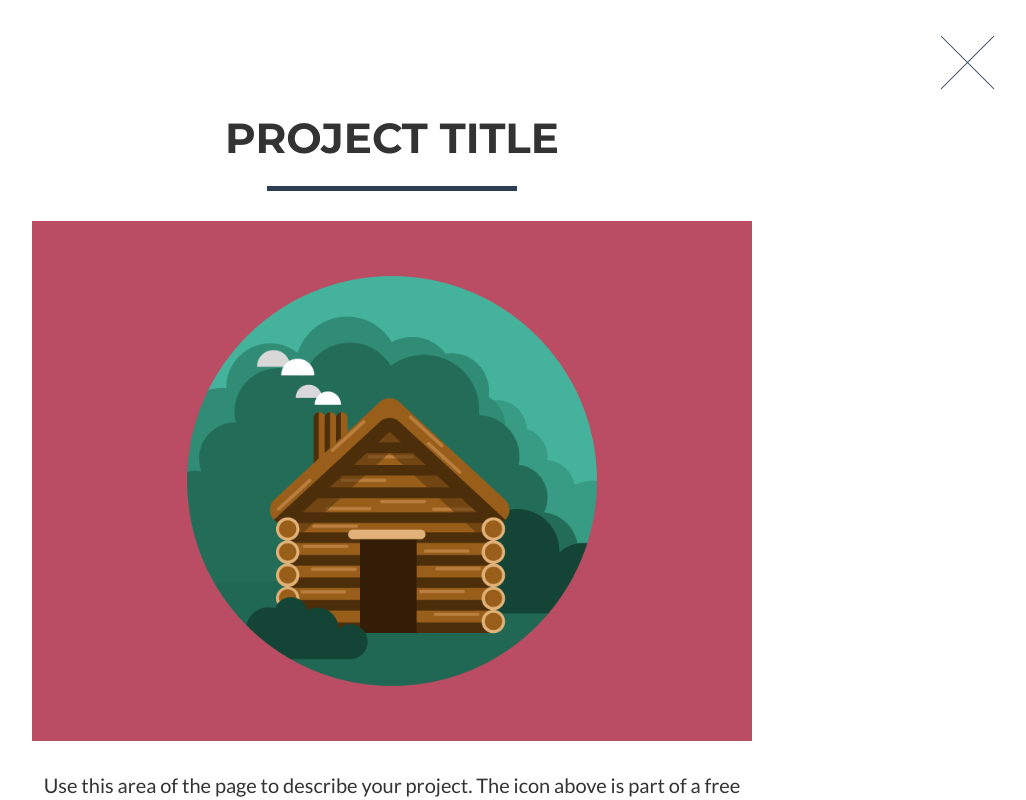
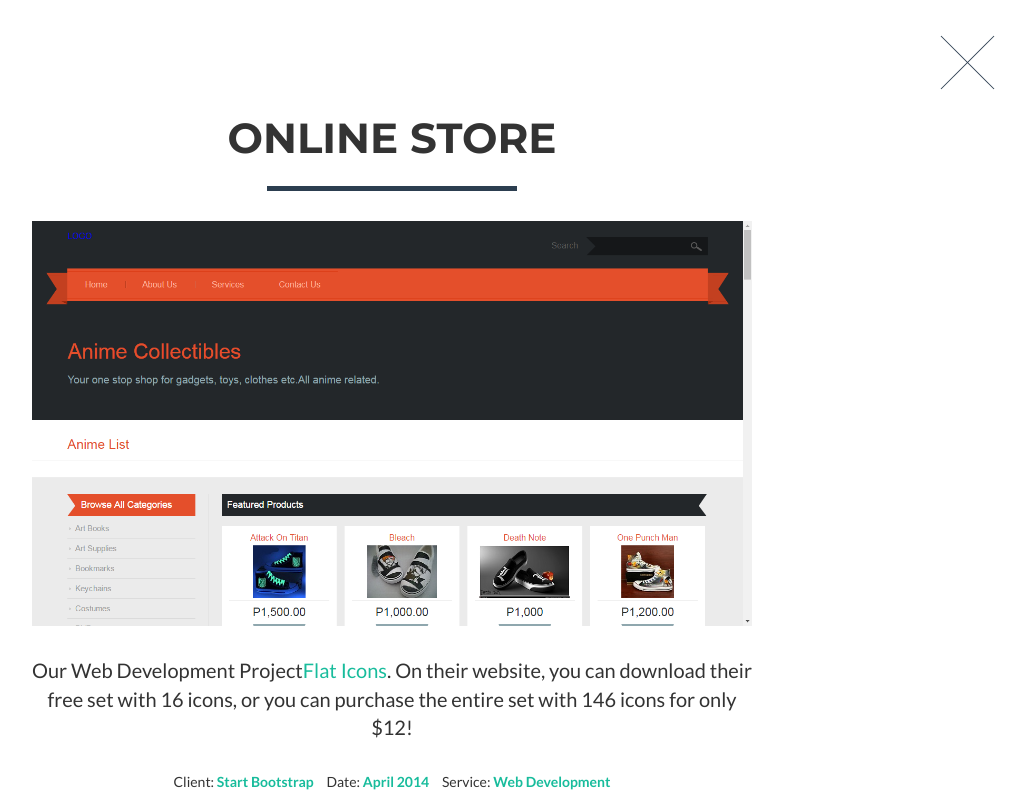
Before and after one commit to ArchieLapnawan/Arch, a website: page index.html in a window 1280 px wide. Both pictures are taken after a click on the link 347 px from the left and 1172 px from the top of the page. Shown: the part 772-1572 px from the top of the page, without its empty margins (248-1274 px from the left). Drawn offline with nearby package versions, Linux system fonts and the light colour scheme; files that its build step writes are made by us from their sources.

Commit message:
Update index.html

```diff
--- a/index.html
+++ b/index.html
@@ -93,7 +93,7 @@
                                 <i class="fa fa-search-plus fa-3x"></i>
                             </div>
                         </div>
-                        <img style="align:center" src="img/portfolio/store-icon.jpg" class="img-responsive" alt="">
+                        <img src="img/portfolio/store-icon.jpg" class="img-responsive" alt="">
                     </a><h2 style="text-align:center">Online Store</h2>
                 </div>
                 <div class="col-sm-6 portfolio-item">
@@ -255,10 +255,10 @@
                 <div class="row">
                     <div class="col-lg-8 col-lg-offset-2">
                         <div class="modal-body">
-                            <h2>Project Title</h2>
+                            <h2>Online Store</h2>
                             <hr class="star-primary">
-                            <img src="img/portfolio/cabin.png" class="img-responsive img-centered" alt="">
-                            <p>Use this area of the page to describe your project. The icon above is part of a free icon set by <a href="https://sellfy.com/p/8Q9P/jV3VZ/">Flat Icons</a>. On their website, you can download their free set with 16 icons, or you can purchase the entire set with 146 icons for only $12!</p>
+                            <img src="img/portfolio/store.png" class="img-responsive img-centered" alt="">
+                            <p> Our Web Development Project<a href="https://sellfy.com/p/8Q9P/jV3VZ/">Flat Icons</a>. On their website, you can download their free set with 16 icons, or you can purchase the entire set with 146 icons for only $12!</p>
                             <ul class="list-inline item-details">
                                 <li>Client:
                                     <strong><a href="http://startbootstrap.com">Start Bootstrap</a>
```
